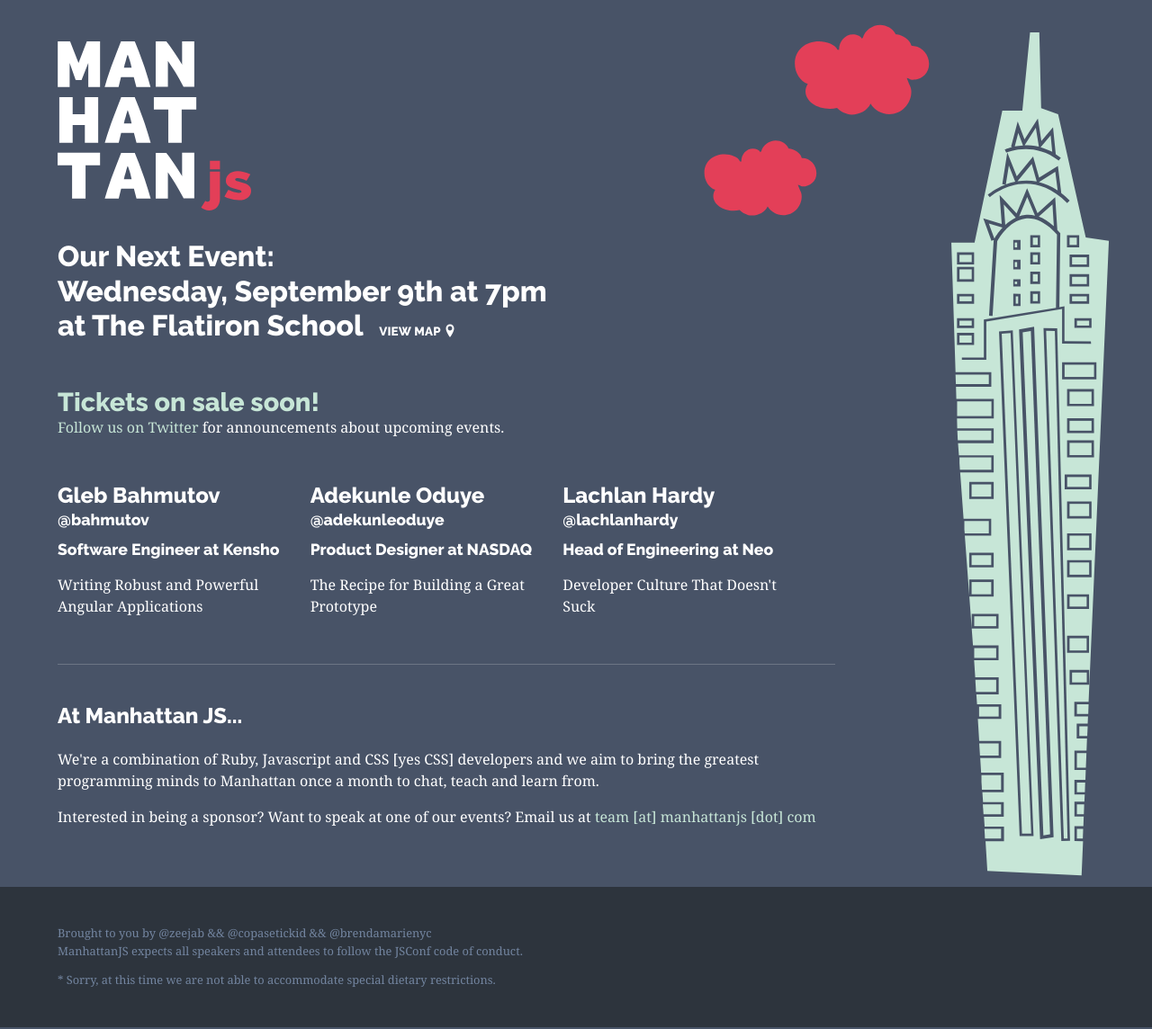
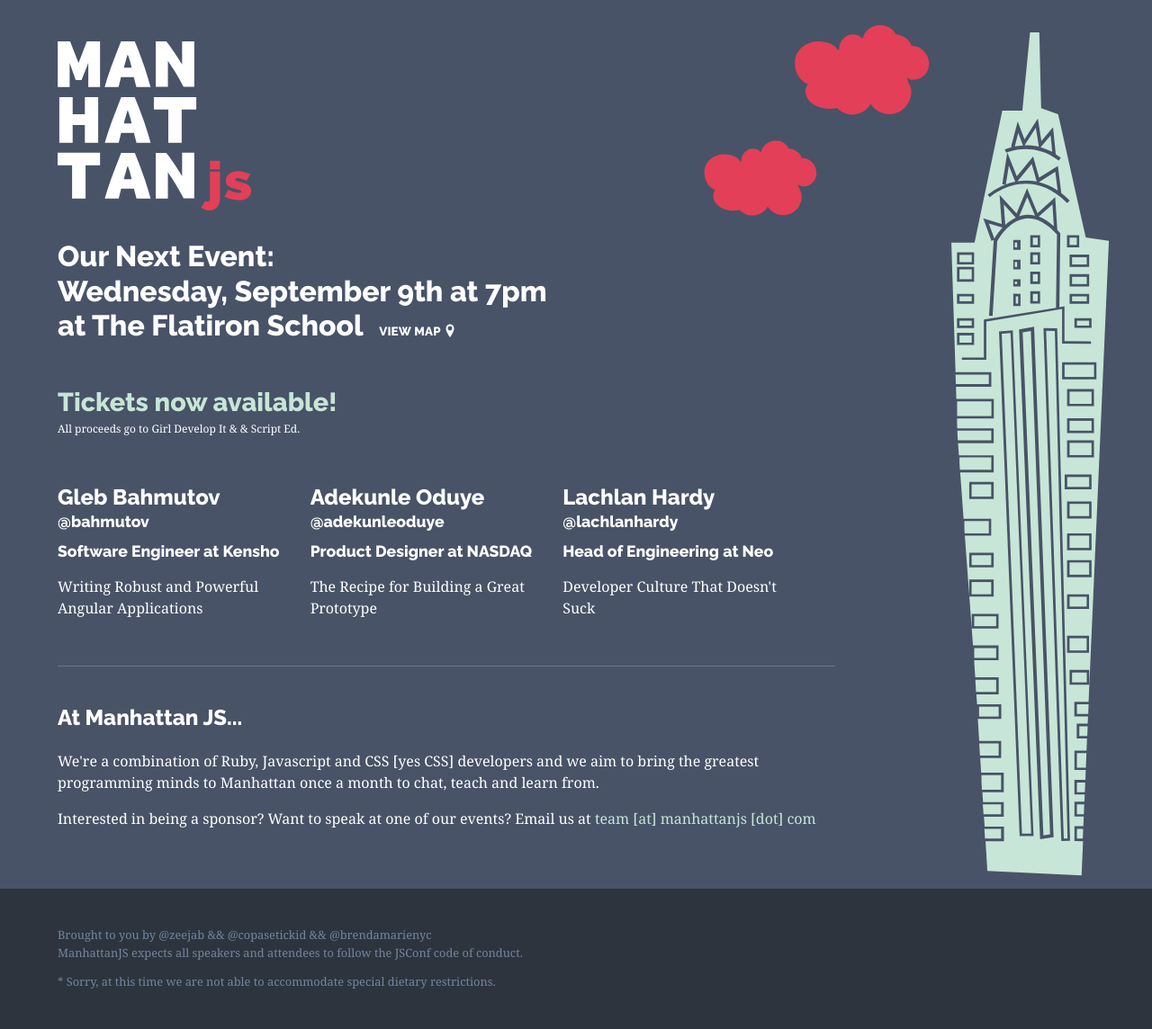
Before and after one commit to manhattanjs/manhattanjs.github.io, a Jekyll site: the page built from index.html, in a window 1280 px wide. Shown: the whole page at 90% size. Built offline with Jekyll 4.4.1, drawn with Linux system fonts in a browser that asks for light colours; some web fonts are replaced; comment, search, counter and statistics services are not loaded.

Commit message:
Tickets on sale for Sept

```diff
--- a/_includes/tickets-available.html
+++ b/_includes/tickets-available.html
@@ -1,4 +1,4 @@
 <div class="tickets-link-container">
-  <a href="https://ti.to/manhattanjs/july2015" target="_blank" class="tickets-link">Tickets now available!</a><br>
+  <a href="https://ti.to/manhattanjs/september2015" target="_blank" class="tickets-link">Tickets now available!</a><br>
   <span class="charity-copy">All proceeds go to Girl Develop It &amp; &amp; Script Ed.</span>
 </div>
--- a/index.html
+++ b/index.html
@@ -16,7 +16,7 @@
       </svg>
     </a>
   </h1>
-  {% include tickets-soon.html %}
+  {% include tickets-available.html %}
 </section>
 
 {% include speakers/speaker-list-2015-08.html %}
```
